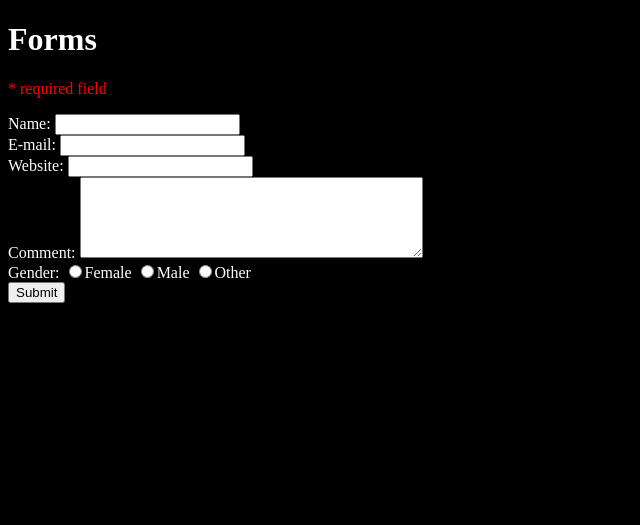
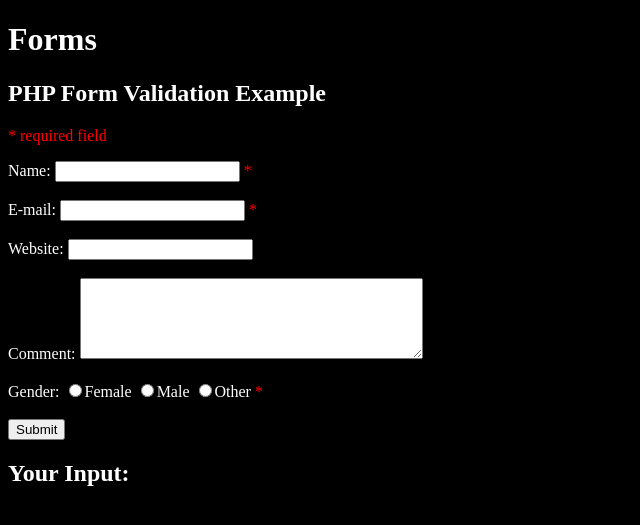
Before and after one commit to anandvipul/php_form, a PHP site: page / in a window 1280 px wide. Shown: the top 525 px of the page, without its empty margins (0-640 px from the left). Run offline with PHP 8.4, Linux system fonts and the light colour scheme.

Commit message:
form email url name validation and variable retention added

```diff
--- a/index.php
+++ b/index.php
@@ -17,7 +17,7 @@ echo "<h1> Forms </h1>";
 
 $name = $email = $gender = $comment = $website = "";
 $nameErr = $emailErr = $genderErr = $websiteErr = "";
-
+echo $name;
 if ($_SERVER["REQUEST_METHOD"] == "POST") {
 
     // empty($_POST["name"]) ? $nameErr = "name is required" : $name = test_input($_POST["name"]);
@@ -59,20 +59,41 @@ return $data;
 }
 ?>
 
-<form action="<?php echo htmlspecialchars($_SERVER["PHP_SELF"]); ?>" method="post">
-<p class="error">* required field</p>
-    Name: <input type="text" name="name"><span class="error"><?php echo $nameErr ?> </span><br>
-    E-mail: <input type="text" name="email"> <span class="error"> <?php echo $emailErr ?></span><br>
-    Website: <input type="text" name="website"><span class="error"><?php echo $websiteErr ?></span><br>
-    Comment: <textarea type="comment" name="comment" rows="5" cols="40"></textarea><br>
-    Gender:
-    <input type="radio" name="gender" value="female">Female
-    <input type="radio" name="gender" value="male">Male
-    <input type="radio" name="gender" value="other">Other
-    <span class="error"><?php echo $genderErr ?></span>
-<br>
-    <input type="submit" >
+<h2>PHP Form Validation Example</h2>
+<p><span class="error">* required field</span></p>
+<form method="post" action="<?php echo htmlspecialchars($_SERVER["PHP_SELF"]);?>">
+  Name: <input type="text" name="name" value="<?php echo $name;?>">
+  <span class="error">* <?php echo $nameErr;?></span>
+  <br><br>
+  E-mail: <input type="text" name="email" value="<?php echo $email;?>">
+  <span class="error">* <?php echo $emailErr;?></span>
+  <br><br>
+  Website: <input type="text" name="website" value="<?php echo $website;?>">
+  <span class="error"><?php echo $websiteErr;?></span>
+  <br><br>
+  Comment: <textarea name="comment" rows="5" cols="40"><?php echo $comment;?></textarea>
+  <br><br>
+  Gender:
+  <input type="radio" name="gender" <?php if (isset($gender) && $gender=="female") echo "checked";?> value="female">Female
+  <input type="radio" name="gender" <?php if (isset($gender) && $gender=="male") echo "checked";?> value="male">Male
+  <input type="radio" name="gender" <?php if (isset($gender) && $gender=="other") echo "checked";?> value="other">Other
+  <span class="error">* <?php echo $genderErr;?></span>
+  <br><br>
+  <input type="submit" name="submit" value="Submit">
 </form>
+
+<?php
+echo "<h2>Your Input:</h2>";
+echo $name;
+echo "<br>";
+echo $email;
+echo "<br>";
+echo $website;
+echo "<br>";
+echo $comment;
+echo "<br>";
+echo $gender;
+?>
 
 
 
```
